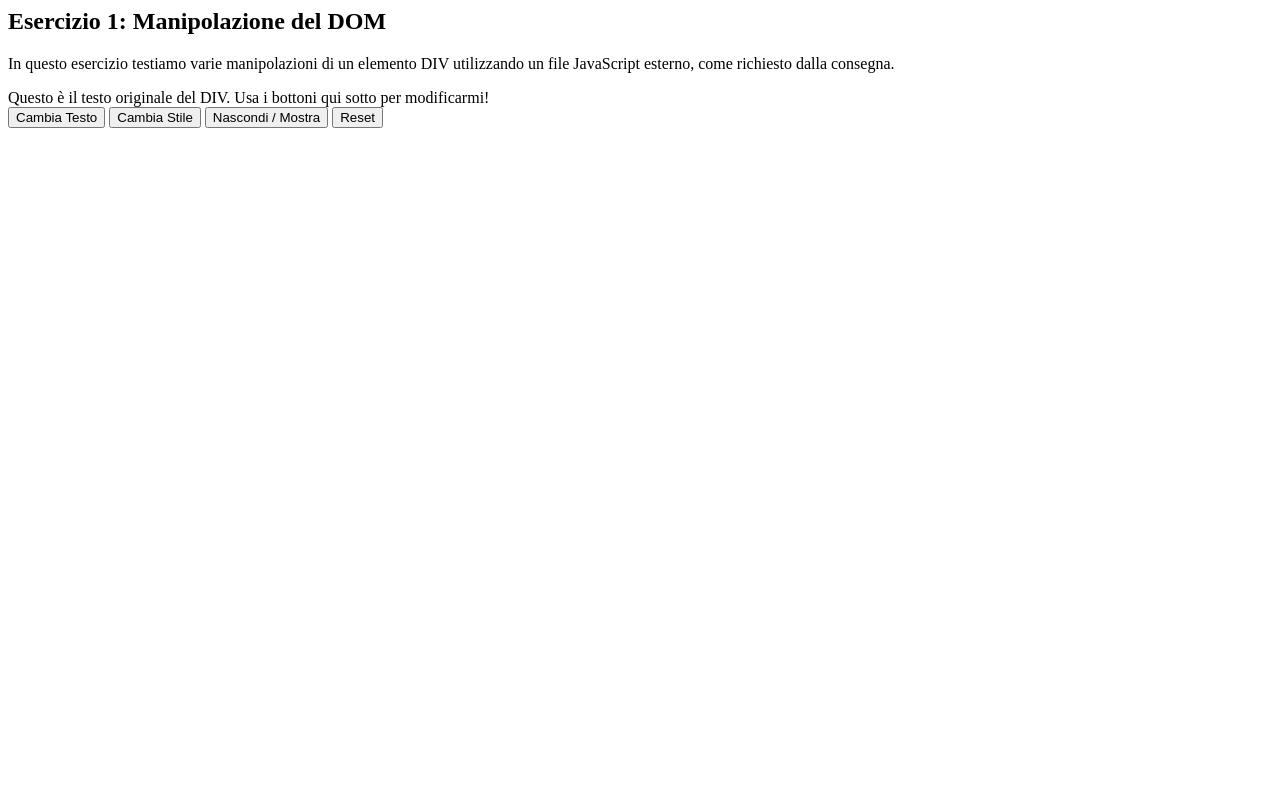
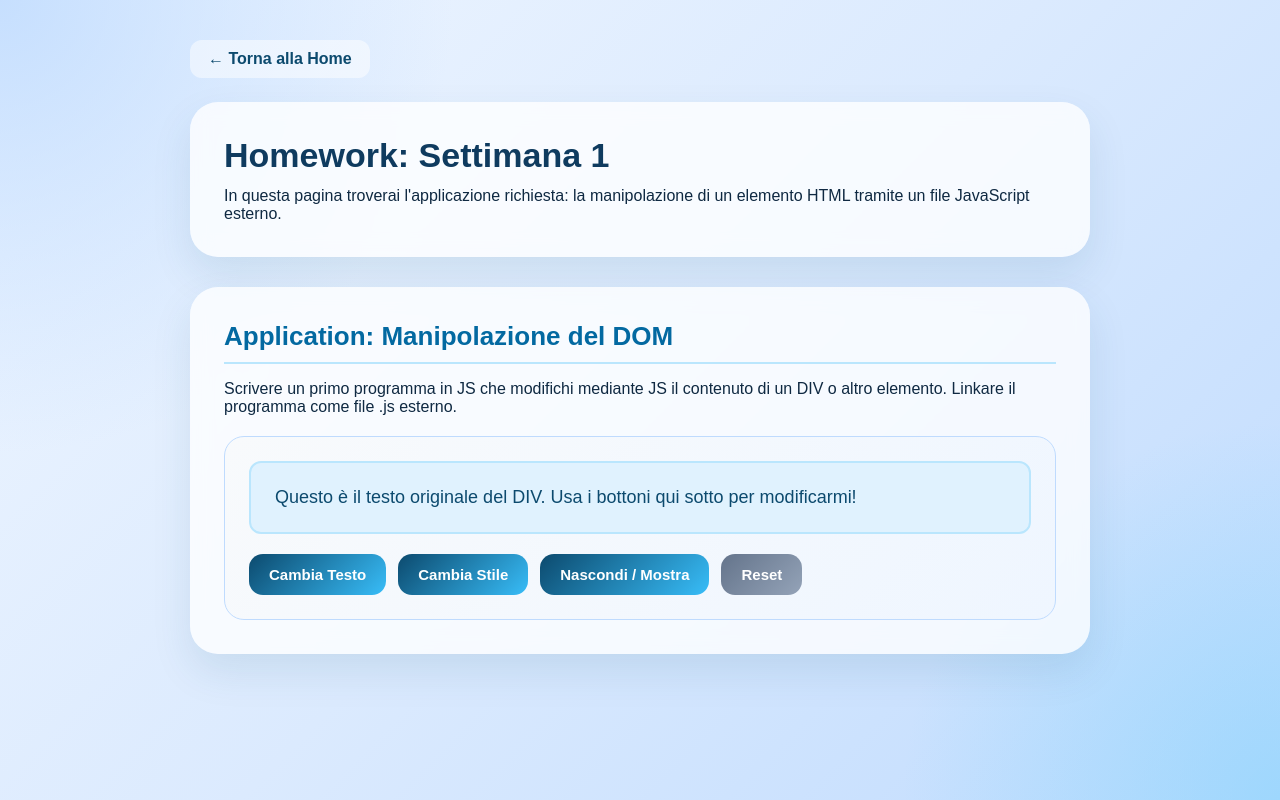
Before and after one commit to Graziella15/graziellavenditti.github.io, a plain HTML site: page settimane/settimana1.html in a window 1280 px wide. Drawn offline with Linux system fonts and the light colour scheme.

Commit message:
Update settimana1.html

```diff
--- a/settimane/settimana1.html
+++ b/settimane/settimana1.html
@@ -1,9 +1,27 @@
-<div class="content-card exercise-section" id="esercizio-1">
-      <h2>Esercizio 1: Manipolazione del DOM</h2>
-      <p>In questo esercizio testiamo varie manipolazioni di un elemento DIV utilizzando un file JavaScript esterno, come richiesto dalla consegna.</p>
+<!DOCTYPE html>
+<html lang="it">
+<head>
+  <meta charset="UTF-8" />
+  <meta name="viewport" content="width=device-width, initial-scale=1.0" />
+  <title>Settimana 1 | Weekly Homework Hub</title>
+
+  <link rel="stylesheet" href="settimana1.css" />
+</head>
+<body>
+
+  <div class="week-wrapper">
+    <a href="../index.html" class="back-link">← Torna alla Home</a>
+
+    <div class="content-card intro-section">
+      <h1>Homework: Settimana 1</h1>
+      <p>In questa pagina troverai l'applicazione richiesta: la manipolazione di un elemento HTML tramite un file JavaScript esterno.</p>
+    </div>
+
+    <div class="content-card exercise-section" id="esercizio-1">
+      <h2>Application: Manipolazione del DOM</h2>
+      <p>Scrivere un primo programma in JS che modifichi mediante JS il contenuto di un DIV o altro elemento. Linkare il programma come file .js esterno.</p>
 
       <div class="homework-box">
-
         <div id="target-div" class="box-manipolazione">
           Questo è il testo originale del DIV. Usa i bottoni qui sotto per modificarmi!
         </div>
@@ -14,6 +32,11 @@
           <button class="interactive-btn" onclick="nascondiMostra()">Nascondi / Mostra</button>
           <button class="interactive-btn reset-btn" onclick="resetDiv()">Reset</button>
         </div>
-
       </div>
     </div>
+
+  </div>
+
+  <script src="settimana1.js"></script>
+</body>
+</html>
```
